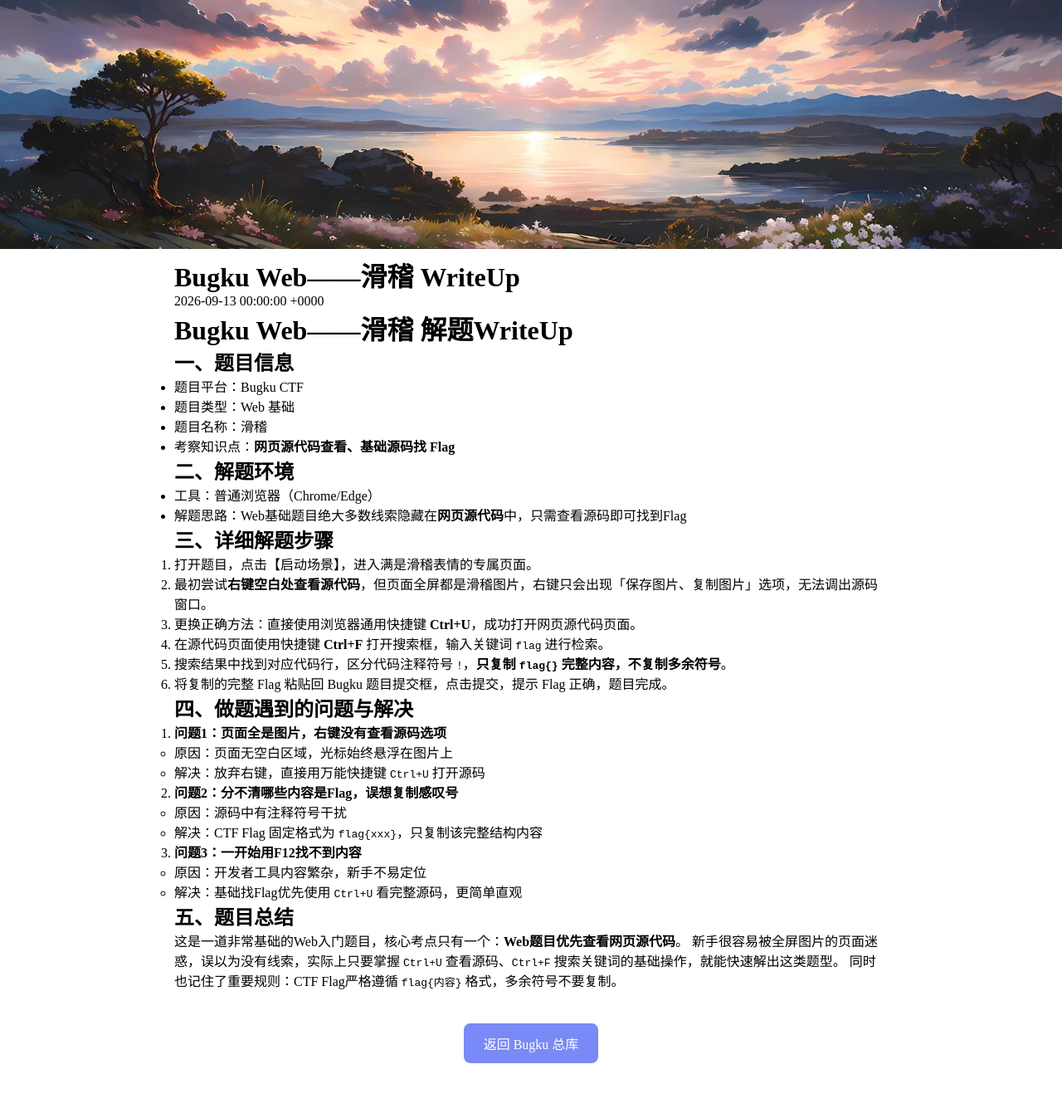
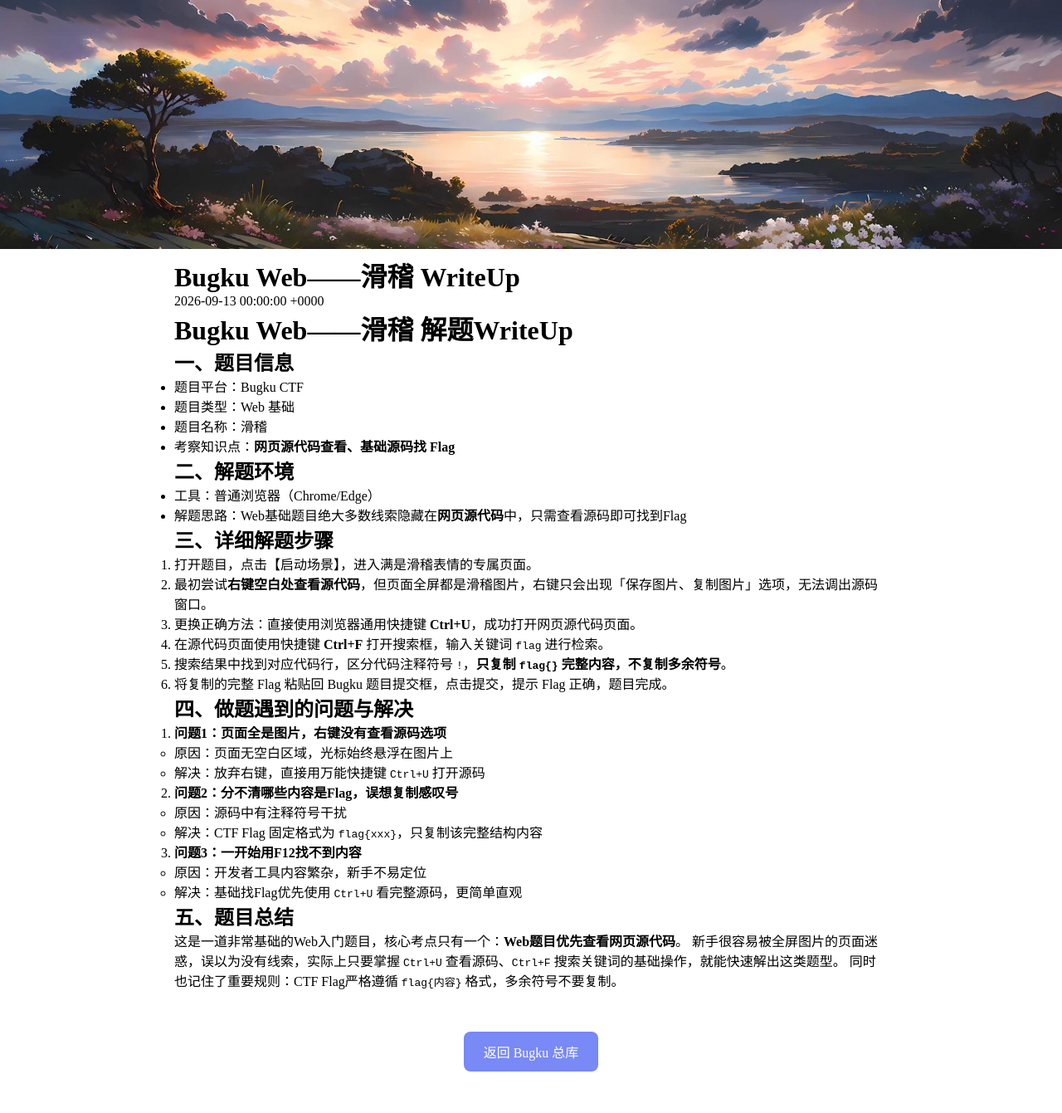
Before and after one commit to adelinecui/adelinecui.github.io, a Jekyll site: the page built from _posts/2026-09-13-huaji.md, in a window 1280 px wide. Shown: the whole page at 83% size. Built offline with Jekyll 4.4.1, drawn with Linux system fonts in a browser that asks for light colours.

Commit message:
Update post.html

```diff
--- a/_layouts/post.html
+++ b/_layouts/post.html
@@ -9,26 +10,27 @@
     <link rel="stylesheet" href="/css/main.css">
 </head>
 <body>
-<!-- 只有这一处顶部横幅，下面不再放图片 -->
+    <!-- 顶部横幅 -->
     <div style="width:100%;height:300px;margin:0;padding:0;">
         <img src="/banner.jpg" style="width:100%;height:100%;object-fit:cover;margin:0;padding:0;display:block;" alt="banner">
     </div>
 
-<!-- 取消上边距，文字紧贴上面的banner -->
     <div class="container" style="margin-top:0 !important;padding-top:0 !important;">
         <h1 style="margin-top:0;padding-top:8px;">{{ page.title }}</h1>
-<p>{{ page.date }}</p >
+        <p>{{ page.date }}</p>
+
+        <!-- 文章正文内容 -->
         {{ content }}
+
+        <!-- 自动返回对应分类总库的按钮 -->
         {% if page.categories.size > 0 %}
-        <div style="text-align:center; margin:40px 0;">
-            <!-- 自动获取文章的第一个分类名，并拼接正确的路径 -->
-            <a href="{{ site.baseurl }}/categories/{{ page.categories.first }}/" style="display:inline-block; background-color:#7989f5; color:white; padding:12px 24px; border-radius:8px; text-decoration:none;">
+        <div style="text-align:center; margin: 50px 0;">
+            <!-- 这里去掉了 site.baseurl，直接使用绝对路径，避免双斜杠导致404 -->
+            <a href="/categories/{{ page.categories.first }}/" style="display:inline-block; background-color:#7989f5; color:white; padding:12px 24px; border-radius:8px; text-decoration:none;">
                 返回 {{ page.categories.first | capitalize }} 总库
             </a>
         </div>
         {% endif %}
-
     </div>
-
 </body>
 </html>
```
Also changed, not shown: other parts of _layouts/post.html (+1 -0 lines). Lines whose indentation alone changed are shown as unchanged.
